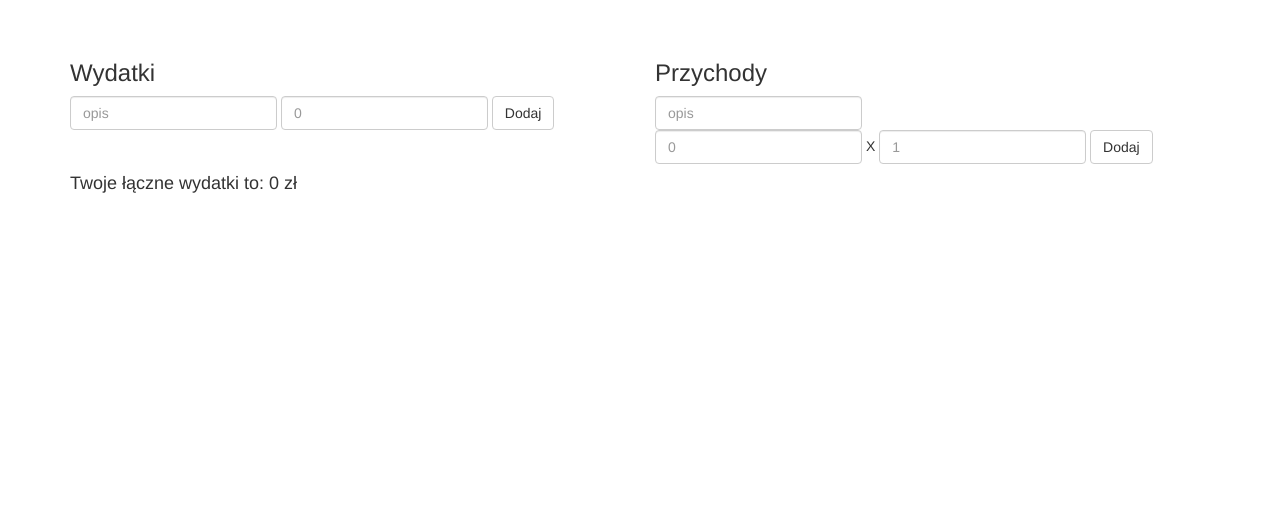
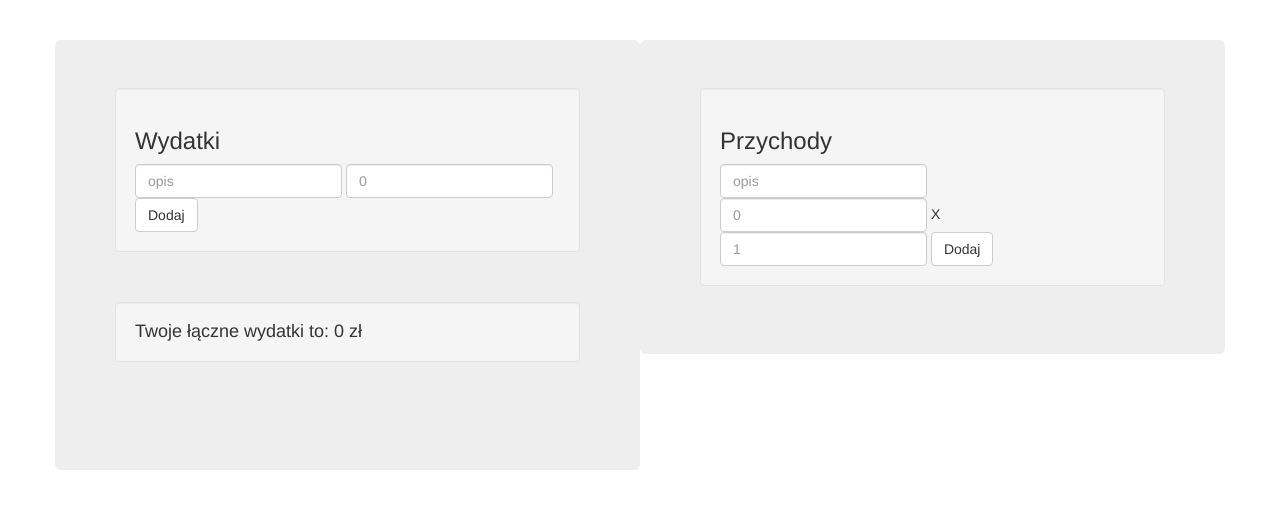
Before and after one commit to Mariusz11/Calculator, a PHP site: page / in a window 1280 px wide. Shown: the top 509 px of the page. Run offline with PHP 8.4, Linux system fonts and the light colour scheme; data that the repository does not hold is empty.

Commit message:
add bootstrap jumbotron and well

```diff
--- a/index.php
+++ b/index.php
@@ -26,23 +26,23 @@ if(isset($_POST['add'])) {
 <div class="container"><br><br>
 
     <div class="row">
-        <div class="col-md-6">
+        <div class="col-md-6 jumbotron">
 
-            <h3>Wydatki</h3>
-            <form class="form-inline" method="POST" action="index.php">
+            <form class="form-inline well" method="POST" action="index.php">
+                <h3>Wydatki</h3>
                 <input type="text" class="form-control" name="description" placeholder="opis">
                 <input type="number" step="0.01" class="form-control" name="cost" placeholder="0">
                 <input type="submit" class="btn btn-default" name="add" value="Dodaj">
             </form><br>
 
-            <h4>Twoje łączne wydatki to:
+            <h4 class="well">Twoje łączne wydatki to:
                 <?php
                     $sumExp = new Expenses();
                     echo $sumExp->sumExpenses();
                 ?> zł
             </h4><br>
 
-            <table class="table">
+            <table class="table well">
                 <?php
                     $allExp = new Expenses();
                     $allExp->loadAllExpenses();
@@ -52,13 +52,13 @@ if(isset($_POST['add'])) {
 
 
 
-        <div class="col-md-6">
-            <h3>Przychody</h3>
-            <form class="form-inline" method="POST" action="login.php">
+        <div class="col-md-6 jumbotron">
+            <form class="form-inline well" method="POST" action="index.php">
+                <h3>Przychody</h3>
                 <div class="form-group">
                     <input type="text" class="form-control" name="description" placeholder="opis"><br>
-                    <input type="number" step="0.01" class="form-control" name="description" placeholder="0">
-                    X <input type="number" class="form-control"  name="cost" placeholder="1">
+                    <input type="number" step="0.01" class="form-control" name="price" placeholder="0">
+                    X <input type="number" class="form-control"  name="multiply" placeholder="1">
                     <input type="submit" class="btn btn-default" name="add" value="Dodaj">
                 </div>
             </form>
```
